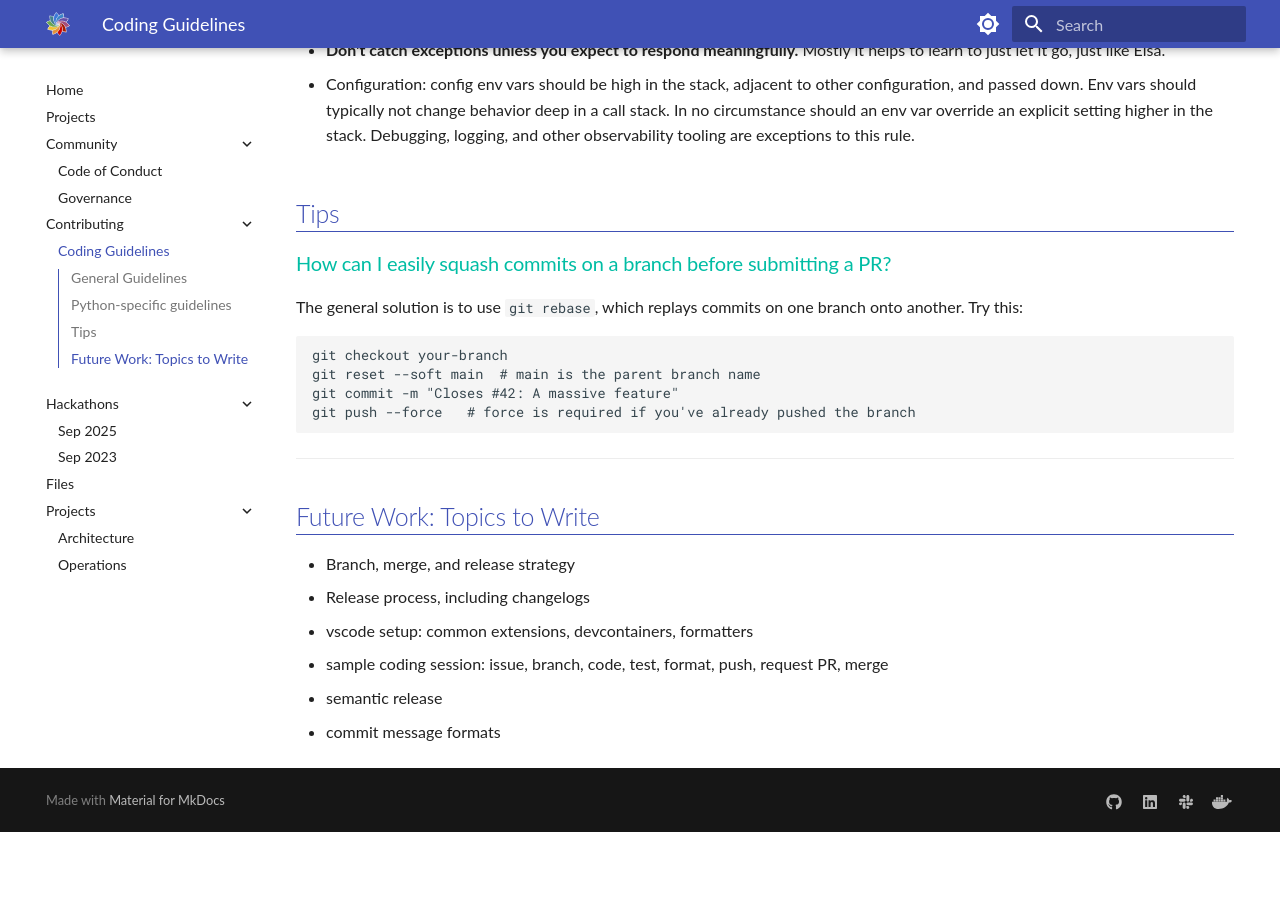
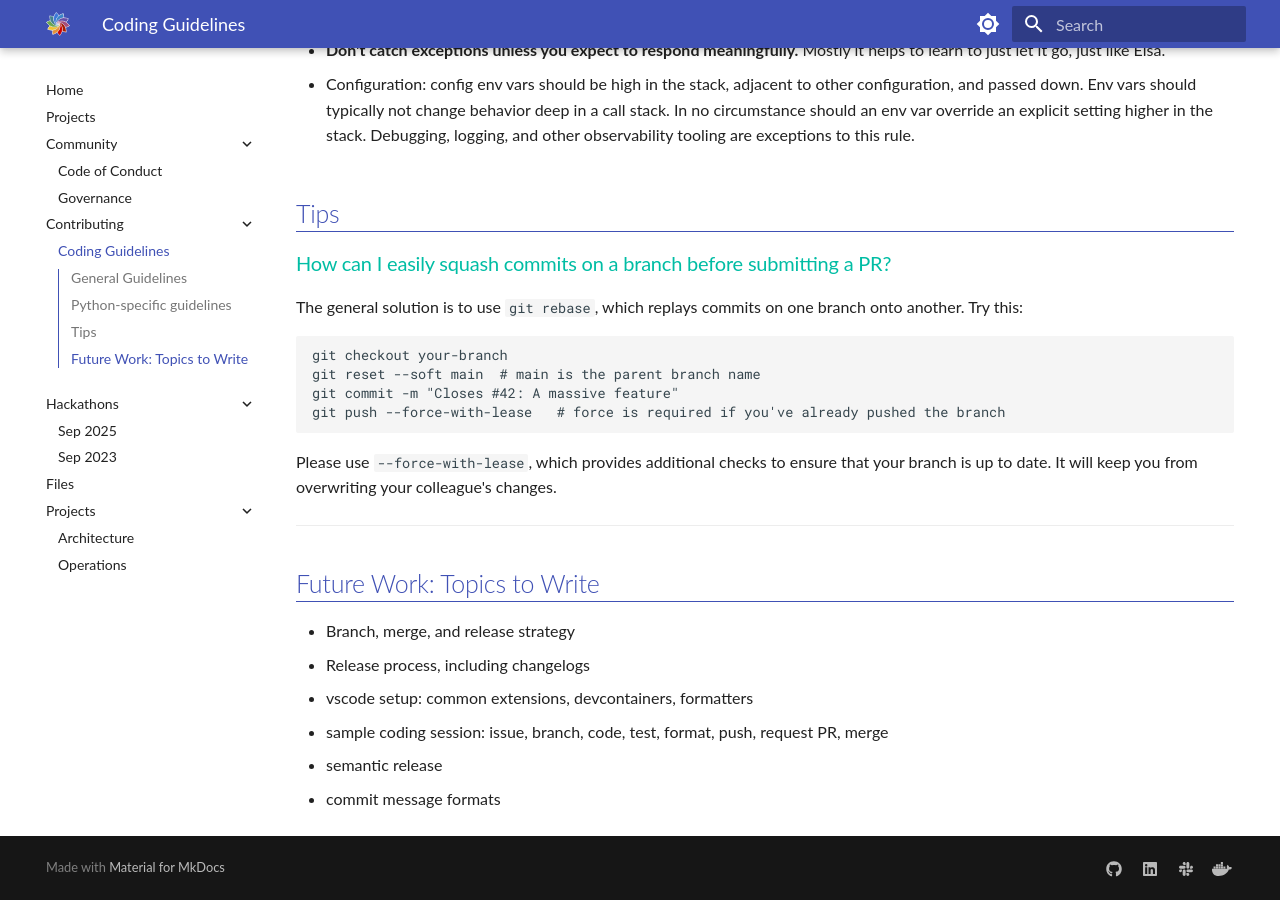
Before and after one commit to biocommons/biocommons.github.io, an MkDocs documentation site: the page built from docs/contributing/coding-guidelines.md, in a window 1280 px wide and 900 px high, scrolled down 1605 px. Built offline with MkDocs 1.6.1 and Material for MkDocs 9.7.7, drawn with Linux system fonts in a browser that asks for light colours; before the commit the page ends 2437 px from its top, so only the background shows below that.

Commit message:
add comment about --force-with-lease

````diff
--- a/docs/contributing/coding-guidelines.md
+++ b/docs/contributing/coding-guidelines.md
@@ -83,15 +83,16 @@ git tags in order to ensure that released software always corresponds to a git t
 
 ### How can I easily squash commits on a branch before submitting a PR?
 
-  The general solution is to use `git rebase`, which replays commits on one branch onto another. Try
-  this:
+ The general solution is to use `git rebase`, which replays commits on one branch onto another. Try
+ this:
 
-  ```
-  git checkout your-branch
-  git reset --soft main  # main is the parent branch name
-  git commit -m "Closes #42: A massive feature"
-  git push --force   # force is required if you've already pushed the branch
-  ```
+    git checkout your-branch
+    git reset --soft main  # main is the parent branch name
+    git commit -m "Closes #42: A massive feature"
+    git push --force-with-lease   # force is required if you've already pushed the branch
+
+Please use `--force-with-lease`, which provides additional checks to ensure that your branch is up
+to date. It will keep you from overwriting your colleague's changes.
 
 ---
 
````
